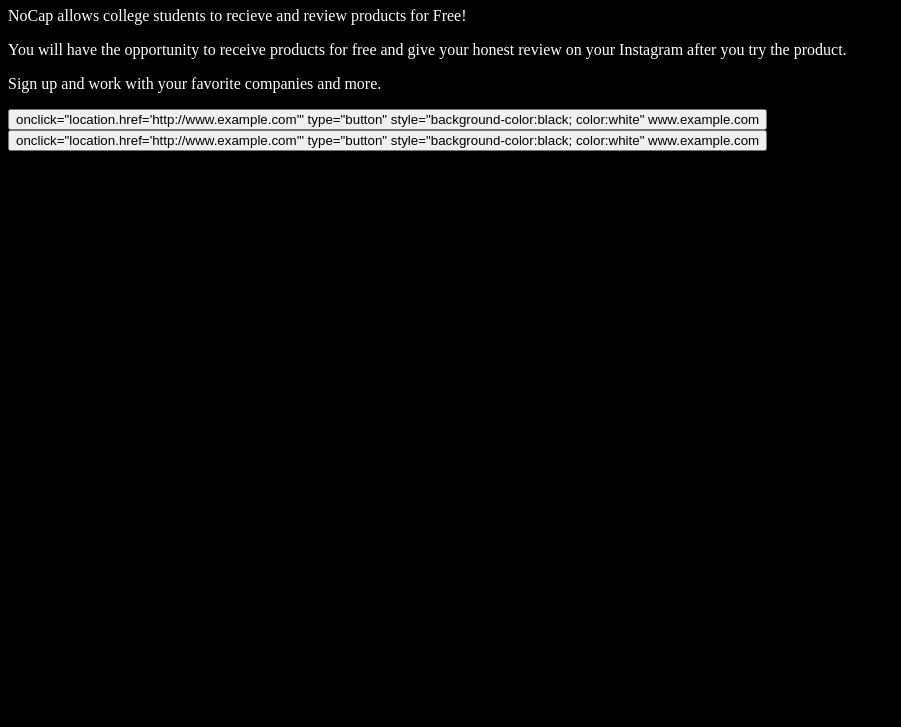
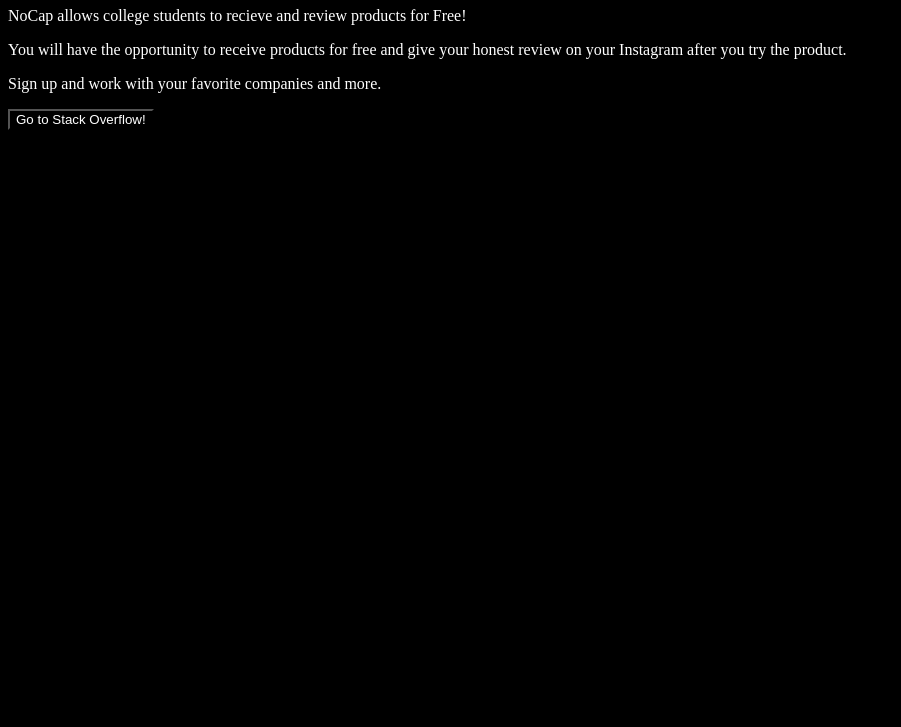
Before and after one commit to caljholee/caljholee.github.io, a plain HTML site: page index.html in a window 1280 px wide. Shown: the part 73-800 px from the top of the page, without its empty margins (0-901 px from the left). Drawn offline with Linux system fonts and the light colour scheme.

Commit message:
correct button

```diff
--- a/index.html
+++ b/index.html
@@ -13,7 +13,8 @@
       <p>NoCap allows college students to recieve and review products for Free!</p>
       <p> You will have the opportunity to receive products for free and give your honest review on your Instagram after you try the product. </p>
       <p> Sign up and work with your favorite companies and more.</p>
-      <button>  onclick="location.href='http://www.example.com'" type="button" style="background-color:black; color:white" www.example.com </button>
-      <button>  onclick="location.href='http://www.example.com'" type="button" style="background-color:black; color:white" www.example.com </button>
+      <form>
+        <button formaction="http://stackoverflow.com" style="background-color:black; color:white"> Go to Stack Overflow!</button>
+      </form>
    </body>
 </html>
```
